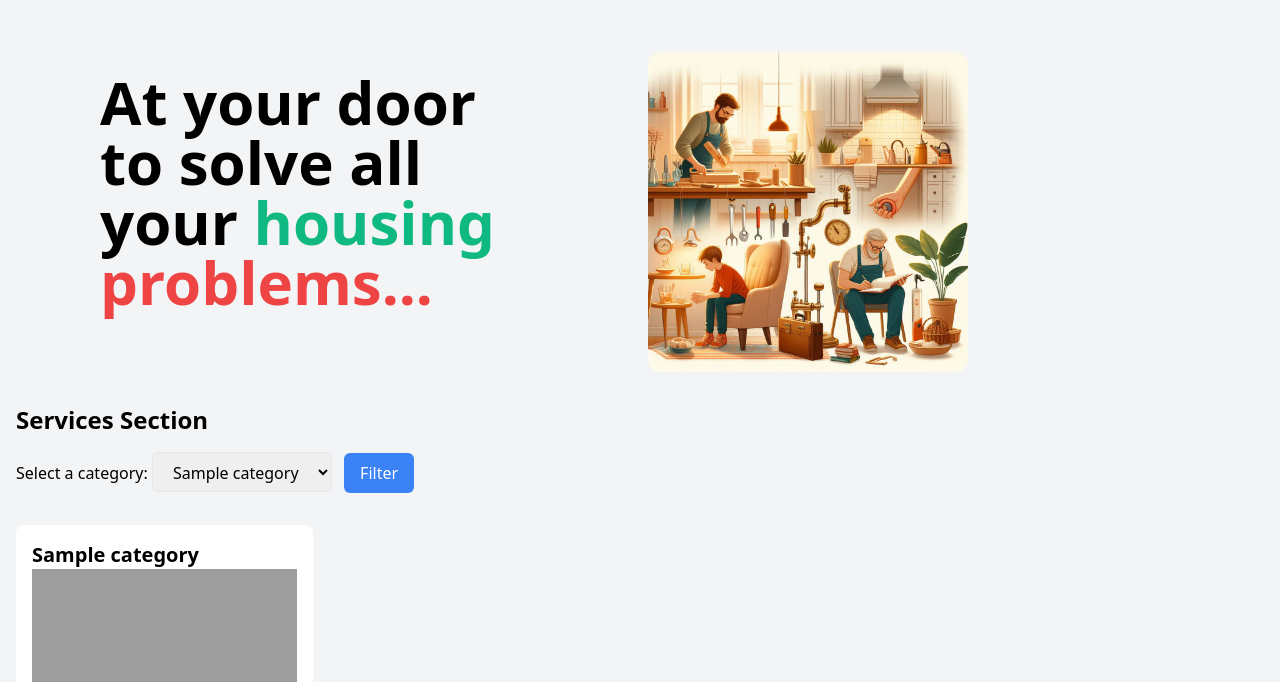
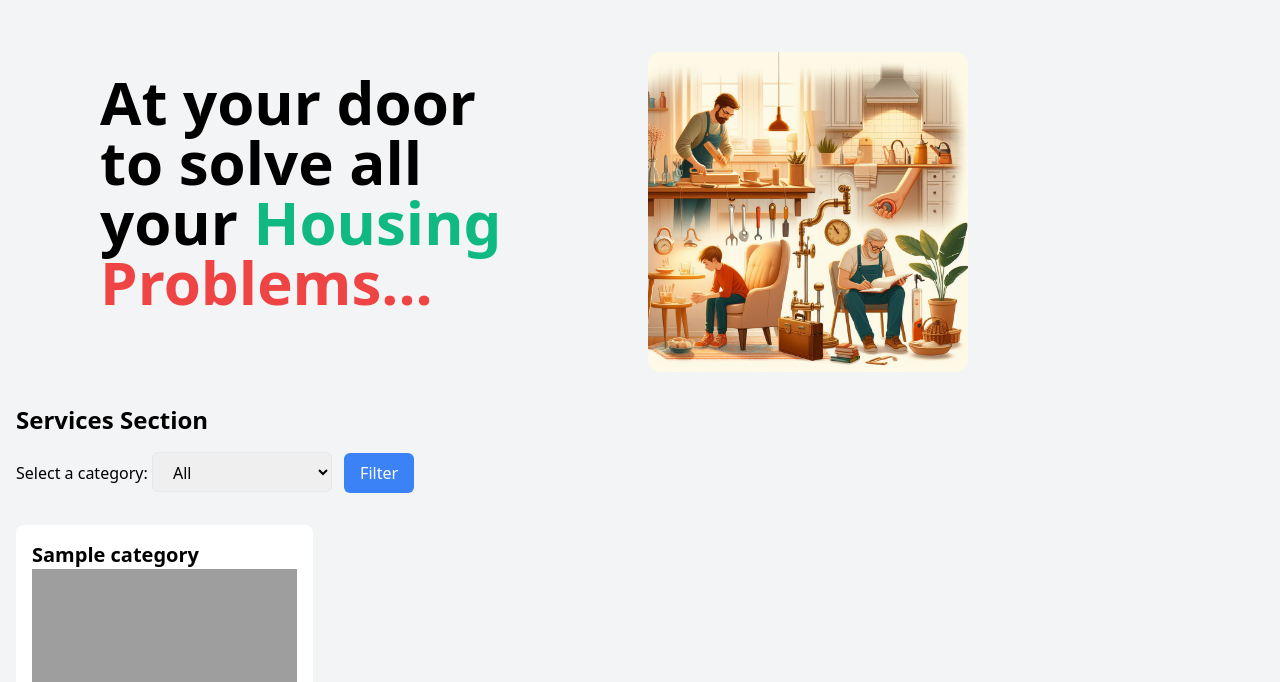
Before and after one commit to anilghale123/subidhaGhar, a Laravel app: page / in a window 1280 px wide. Shown: the part 72-754 px from the top of the page. Run offline with Laravel 10, Linux system fonts and the light colour scheme; tables that the repository leaves empty hold one stand-in row (values such as "Sample post"); grey boxes are pictures that could not be loaded.

Commit message:
filter category functionality added

```diff
--- a/app/Http/Controllers/ServiceController.php
+++ b/app/Http/Controllers/ServiceController.php
@@ -10,7 +10,8 @@ class ServiceController extends Controller
     public function index()
 {
     $categories = Category::all(); // Fetch all categories from the database
+    $results = $categories;
 
-    return view('welcome', compact('categories')); // Pass data to the view
+    return view('welcome', compact('categories','results'),); // Pass data to the view
 }
 }
--- a/resources/views/body.blade.php
+++ b/resources/views/body.blade.php
@@ -16,8 +16,8 @@
                 <div class=" flex flex-col items-center p-5">
                     <!-- <h1 class="font-bold text-3xl   md:max-w-md p-5">Subidha Ghar</h1> -->
                     <h1 class="font-bold  md:max-w-md  md:text-left md:text-2xl lg:text-6xl ">At your door to solve all your
-                        <span class="text-green-500">housing </span>
-                        <span class="text-red-500">problems...</span>
+                        <span class="text-green-500">Housing </span>
+                        <span class="text-red-500">Problems...</span>
                     </h1>
                 </div>
                 <div class="">
@@ -34,41 +34,40 @@
             <h1 class="text-2xl font-semibold">Services Section</h1>
 
             <div class="my-4">
-
+            <form method="GET" action="{{ route('search') }}">
                 <label for="category">Select a category:</label>
-
-                <select id="category" class="w-30 h-10 px-4 py-2 border rounded-md">
+                <select id="category" name="category" class="w-30 h-10 px-4 py-2 border rounded-md">
+                    <option value="all" selected>All</option>
                     @foreach($categories as $category)
                         <option value="{{ $category->id }}">{{ $category->name }}</option>
                     @endforeach
-                    <!-- <option value="plumber">Plumber</option>
-                    <option value="carpenter">Carpenter</option>
-                    <option value="tutor">Tutor</option>
-                    <option value="electrician">Electrician</option> -->
                 </select>
 
-                <button class="ml-2 px-4 py-2 bg-blue-500 text-white rounded-md hover:bg-blue-600 focus:outline-none focus:ring focus:border-blue-300">Filter</button>
+    <button type="submit" class="ml-2 px-4 py-2 bg-blue-500 text-white rounded-md hover:bg-blue-600 focus:outline-none focus:ring focus:border-blue-300">Filter</button>
+</form>
+
             </div>
 
             <!-- end of search n filter button -->
 
            <!-- card wrapper starts here -->
 <div class="grid grid-cols-1 md:grid-cols-4 auto-cols-fr gap-5">
-
-                <!-- electrisian card -->
-                @foreach($categories as $category)
+            @if($results->isEmpty())
+                <p>No results found.</p>
+            @else
+            @foreach($results as $category)
             <div class="card bg-white rounded-lg p-4 mt-4">
                 <h2 class="text-xl font-semibold">{{ $category->name }}</h2>
-
                 <img src="{{ asset('/' . strtolower($category->name) . '.jpg') }}" alt="{{ $category->name }}">
-
                 <p class="text-gray-700 mt-2">{{ $category->description }}</p>
-
-                    <button onclick="window.location.href='/sewa/{{ $category->id }}'" class=" mt-4 px-4 py-2 bg-blue-500 text-white rounded-md hover:bg-blue-600 focus:outline-none focus:ring focus:border-blue-300">
+                <button onclick="window.location.href='/sewa/{{ $category->id }}'" class="mt-4 px-4 py-2 bg-blue-500 text-white rounded-md hover:bg-blue-600 focus:outline-none focus:ring focus:border-blue-300">
                     Explore
                 </button>
             </div>
             @endforeach
+            @endif
+</div>
+
 
 
             </div>
--- a/resources/views/welcome.blade.php
+++ b/resources/views/welcome.blade.php
@@ -9,7 +9,7 @@
 <body>
 @component('navbar', ['activeLink' => 'home']) @endcomponent
 
-    @component('body', ['categories' => $categories]) @endcomponent
+    @component('body', ['categories' => $categories, 'results' => $results]) @endcomponent
 
     @component('footer') @endcomponent
 
--- a/routes/web.php
+++ b/routes/web.php
@@ -8,6 +8,7 @@ use App\Models\Serviceprovider;
 use Illuminate\Http\Request;
 
 Route::get('/', [ServiceController::class, 'index']);
+Route::get('/categories', [CategoryController::class, 'search'])->name('search');
 
 Route::get('/sewa/{id}', [CategoryController::class, 'show']); // Assuming you have CategoryController
 
```
Also changed, not shown: app/Http/Controllers/CategoryController.php (+27 -4 lines). Lines whose indentation alone changed are shown as unchanged.
